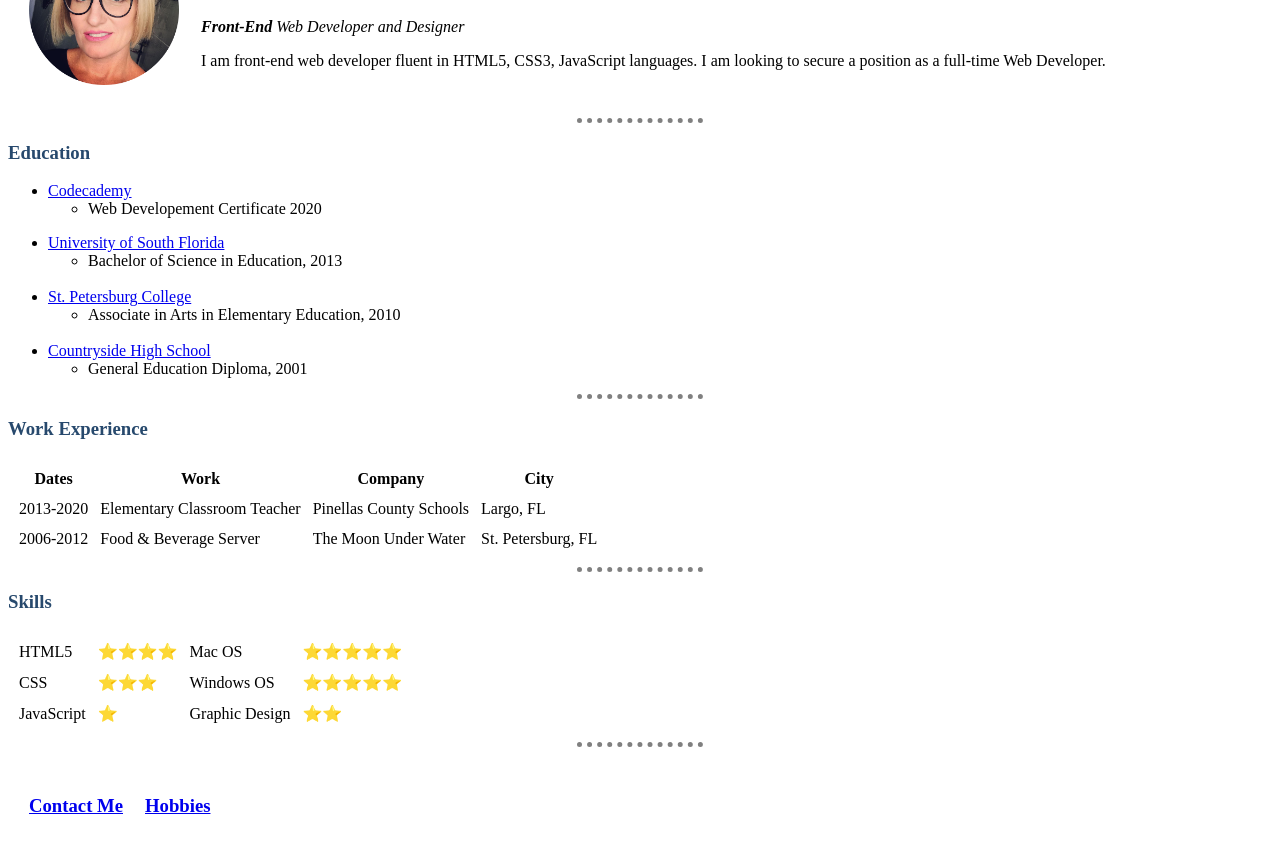
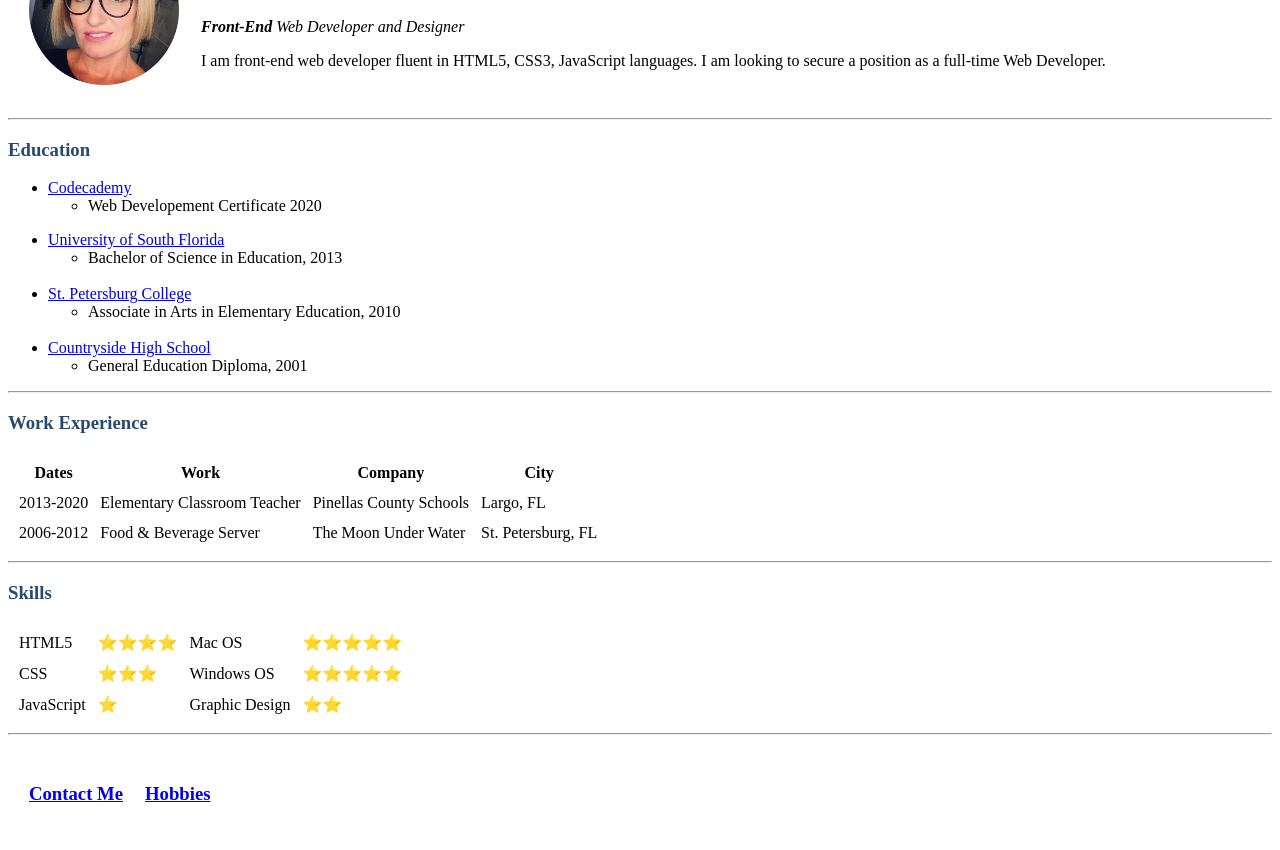
Before and after one commit to lauraristoff/cv, a plain HTML site: page index.html in a window 1280 px wide. Shown: the part 94-944 px from the top of the page. Drawn offline with Linux system fonts and the light colour scheme.

Commit message:
update css

```diff
--- a/style.css
+++ b/style.css
@@ -1,12 +1,5 @@
 body {
   background-color: #ffffff;
-}
-hr {
-  border-style: none;
-  border-top-style: dotted;
-  border-color: grey;
-  border-width: 5px;
-  width: 10%;
 }
 
 h1 {
```
